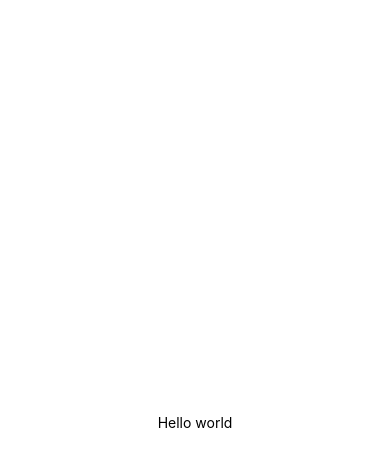
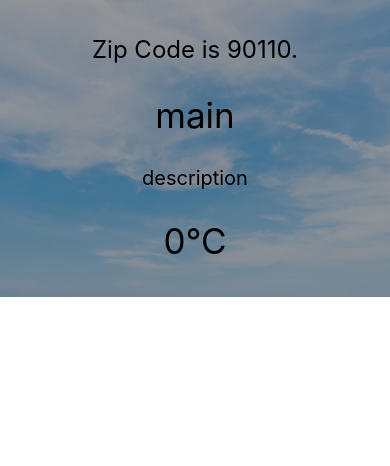
Before and after one commit to 6310110490/lab3SA04, a React Native app: screen / in a window 390 px wide. Shown: the top 466 px of the page. Built offline with nearby package versions, Linux system fonts and the light colour scheme.

Commit message:
section 4

```diff
--- a/App.js
+++ b/App.js
@@ -1,14 +1,14 @@
 import { StatusBar } from 'expo-status-bar';
 import React from 'react';
-import { StyleSheet, Text, View } from 'react-native';
+import { StyleSheet, View } from 'react-native';
+import Weather from './components/Weather';
+import Constants from 'expo-constants';
 
 export default function App() {
-  const doIt = () => {
-    console.log("Hello from console")
-  }
+
   return (
     <View style={styles.container}>
-      <Text onPress={doIt}>Hello world</Text>
+      <Weather zipCode="90110"/>
       <StatusBar style="auto" />
     </View>
   );
@@ -16,9 +16,6 @@
 
 const styles = StyleSheet.create({
   container: {
-    flex: 1,
-    backgroundColor: '#fff',
-    alignItems: 'center',
-    justifyContent: 'center',
+    paddingTop: Constants.statusBarHeight
   },
 });
--- /dev/null
+++ b/components/Forecast.js
@@ -0,0 +1,28 @@
+import React from "react";
+import { View, Text, StyleSheet } from 'react-native'
+
+export default function Forecast(props) {
+    return (
+        <View style={styles.container}>
+            <Text style={styles.text1}>{props.main}</Text>
+            <Text style={styles.text2}>{props.description}</Text>
+            <View>
+                <Text style={styles.text1}>{props.temp}°C</Text>
+            </View>
+        </View>
+    );
+}
+
+const styles = StyleSheet.create({
+    container: {
+        alignItems: 'center'
+    },
+    text1: {
+        fontSize: 35,
+        margin: 15
+    },
+    text2: {
+        fontSize: 20,
+        margin: 15
+    }
+});
--- /dev/null
+++ b/components/Weather.js
@@ -0,0 +1,40 @@
+import React, { useState } from "react"
+import { Text, View, ImageBackground, StyleSheet } from "react-native"
+import Forecast from "./Forecast"
+
+export default function Weather(props) {
+    const [forecastInfo, setForecastInfo] = useState({
+        main: 'main',
+        description: 'description',
+        temp: 0
+    })
+
+    return (
+        <View>
+            <ImageBackground source={require('../bg.jpg')} style={styles.backdrop}>
+                <View style={styles.container}>
+                    <View>
+                        <Text style={styles.text}>Zip Code is {props.zipCode}.</Text>
+                        <Forecast {...forecastInfo} />
+                    </View>
+                </View>
+            </ImageBackground>
+        </View>
+    );
+}
+
+const styles = StyleSheet.create({
+    container: {
+        paddingVertical: 20,
+        backgroundColor: 'rgba(52, 52, 52, 0.5)',
+        alignItems: 'center'
+    },
+    backdrop: {
+        width: '100%',
+        height: '100%'
+    },
+    text: {
+        fontSize: 24,
+        margin: 15
+    }
+});
```
Also changed, not shown: bg.jpg (added).
